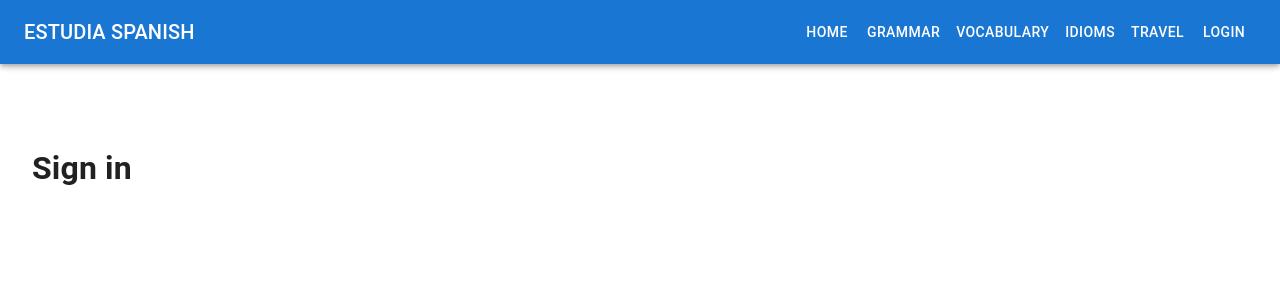
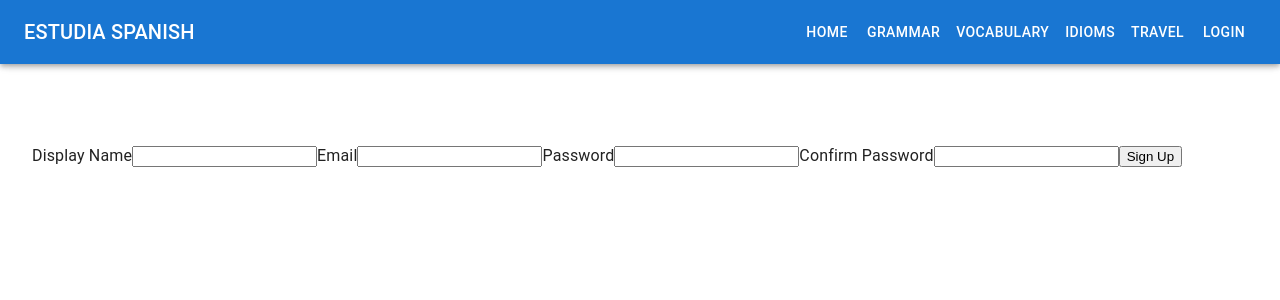
Before and after one commit to aidarous/estudia-spanish, a React (Create React App) app: page /login in a window 1280 px wide. Shown: the top 300 px of the page. Built offline with nearby package versions, Linux system fonts and the light colour scheme.

Commit message:
added signup form

```diff
--- a/src/components/Login.js
+++ b/src/components/Login.js
@@ -1,10 +1,17 @@
 import React from 'react'
 import { signInWithGooglePopup } from '../firebase/firebase.utils'
+import SignUpForm from './SignUpForm'
 
 const Login = () => {
+  const logGoogleUser = async () =>{
+    const response = await signInWithGooglePopup();
+  }
+
   return (
     <div className='box'>
-      <h1>Sign in</h1>
+      <SignUpForm />
+      {/* <h1>Sign in</h1>
+      <button onClick={logGoogleUser}>log in </button> */}
     </div>
   )
 }
--- /dev/null
+++ b/src/components/SignUpForm.js
@@ -0,0 +1,40 @@
+import {React, useState} from 'react'
+
+const defaultform = {
+    displayName: '',
+    email: '',
+    password: '',
+    confirmPassword:''
+}
+
+function SignUpForm() {
+    const [formFields, setFormFields] = useState(defaultform)
+    const { displayName, email, password, confirmPassword} = formFields;
+
+
+
+    const handleChange = (event) => {
+        const {name, value} = event.target;
+        setFormFields({...formFields, [name]: value})
+    }
+  return (
+    <div>
+      <form onSubmit={()=> {}}>
+        <label>Display Name</label>
+        <input type='text' required onChange={handleChange} name="displayName" value={displayName} />
+
+        <label>Email</label>
+        <input type='email' required onChange={handleChange} name="email" value={email} />
+
+        <label>Password</label>
+        <input type='password' required onChange={handleChange} name="password" value={password} />
+
+        <label>Confirm Password</label>
+        <input type='password' required onChange={handleChange} name="confirmPassword" value={confirmPassword} />
+        <button type='submit'>Sign Up</button>
+      </form>
+    </div>
+  )
+}
+
+export default SignUpForm
```
